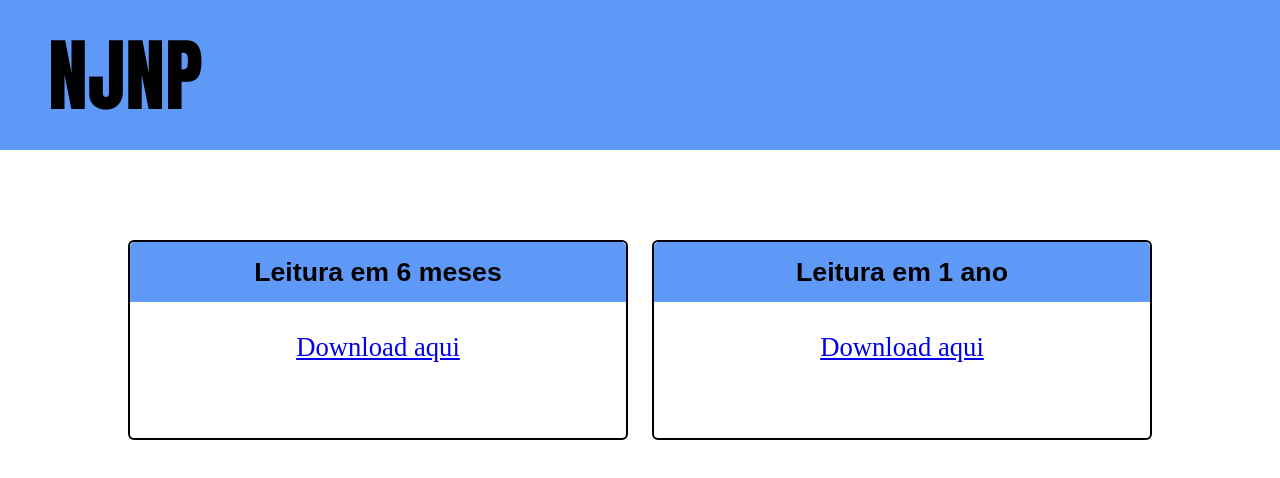
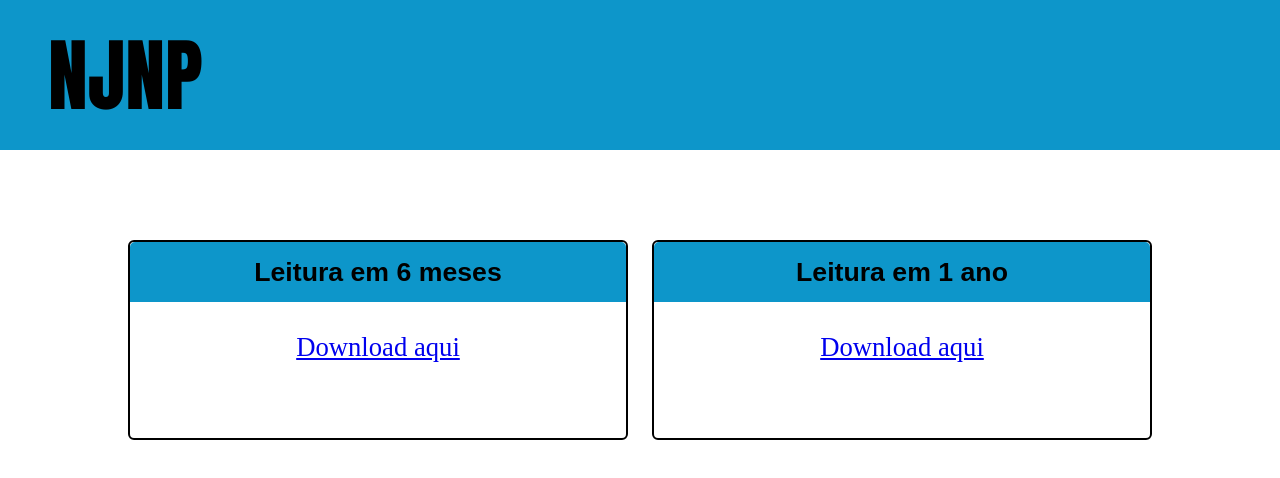
Before and after one commit to devVHarthmann/NJNP, a plain HTML site: page index.html in a window 1280 px wide. Drawn offline with Linux system fonts and the light colour scheme.

Commit message:
Change background color from #5e99f8 to #0D96CA

```diff
--- a/style.css
+++ b/style.css
@@ -7,7 +7,7 @@
 #cab{
     width: 100%;
     height: 150px;
-    background-color: #5e99f8;
+    background-color: #0D96CA;
     display: flex;
     flex-direction: row;
     align-items: center;
@@ -44,7 +44,7 @@ main{
     align-items: center;
 }
 .mCab{
-    background-color: #5e99f8;
+    background-color: #0D96CA;
     width: 100%;
     height: 60px;
     display: flex;
```
